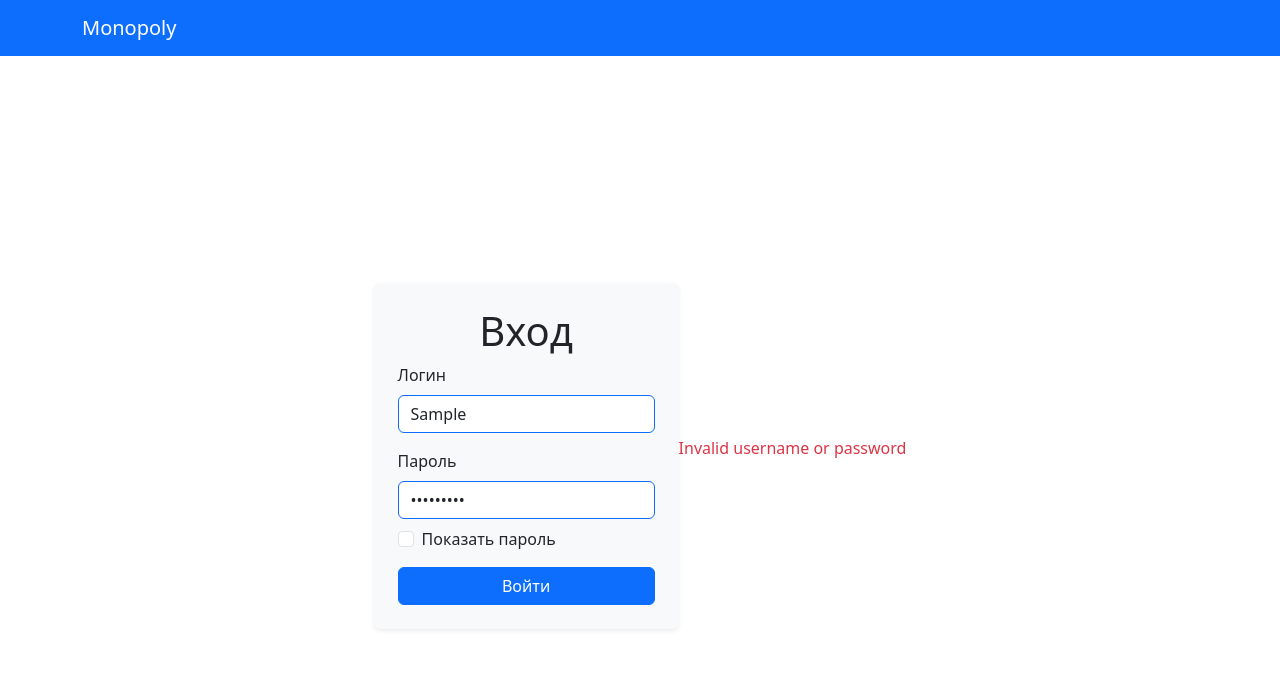
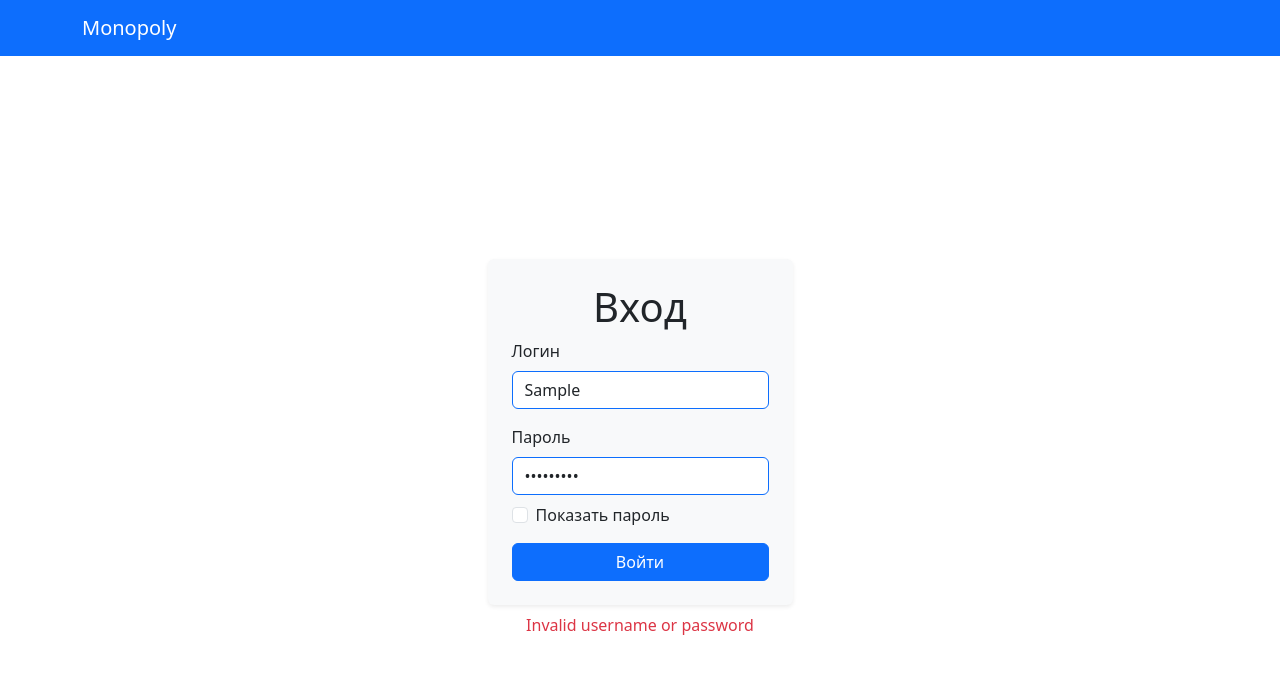
Before and after one commit to Monopoly-IU9/frontend, a React (Create React App) app: page /admin-login in a window 1280 px wide. Both pictures are taken after typing "Sample", "Sample123" into the empty fields and a click on the button "Войти". Shown: the top 674 px of the page. Built offline with nearby package versions, Linux system fonts and the light colour scheme; no server answers.

Commit message:
обновление дизайна форм авторизации, часть 2

```diff
--- a/src/pages/LoginAdminPage.js
+++ b/src/pages/LoginAdminPage.js
@@ -37,8 +37,10 @@ function LoginAdminPage({ setIsAdminAuthenticated }) {
     return (
         <div>
             <div className="d-flex justify-content-center align-items-center vh-100">
-                <AuthForm fields={fields} buttons={buttons} onSubmit={handleInputChange} />
-                {error && <p className="text-danger">{error}</p>}
+                <div>
+                    <AuthForm fields={fields} buttons={buttons} onSubmit={handleInputChange} />
+                    {error && <p className="text-danger text-center mt-2">{error}</p>}
+                </div>
             </div>
         </div>
     );
--- a/src/pages/LoginHostPage.js
+++ b/src/pages/LoginHostPage.js
@@ -36,8 +36,10 @@ function LoginHostPage({ setIsHostAuthenticated }) {
     return (
         <div>
             <div className="d-flex justify-content-center align-items-center vh-100">
-                <AuthForm fields={fields} buttons={buttons} onSubmit={handleInputChange} />
-                {error && <p className="text-danger">{error}</p>}
+                <div>
+                    <AuthForm fields={fields} buttons={buttons} onSubmit={handleInputChange} />
+                    {error && <p className="text-danger text-center mt-2">{error}</p>}
+                </div>
             </div>
         </div>
     );
```
